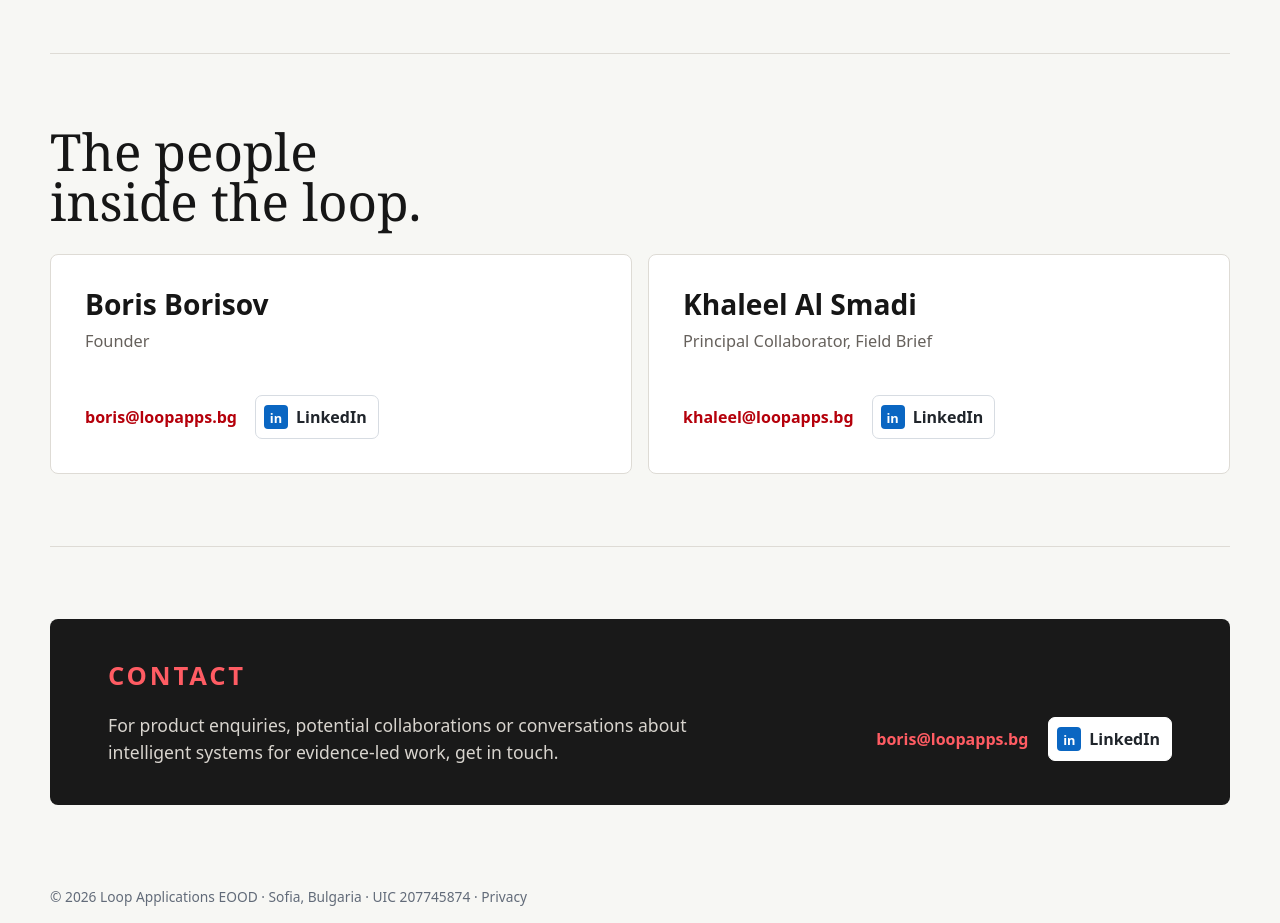
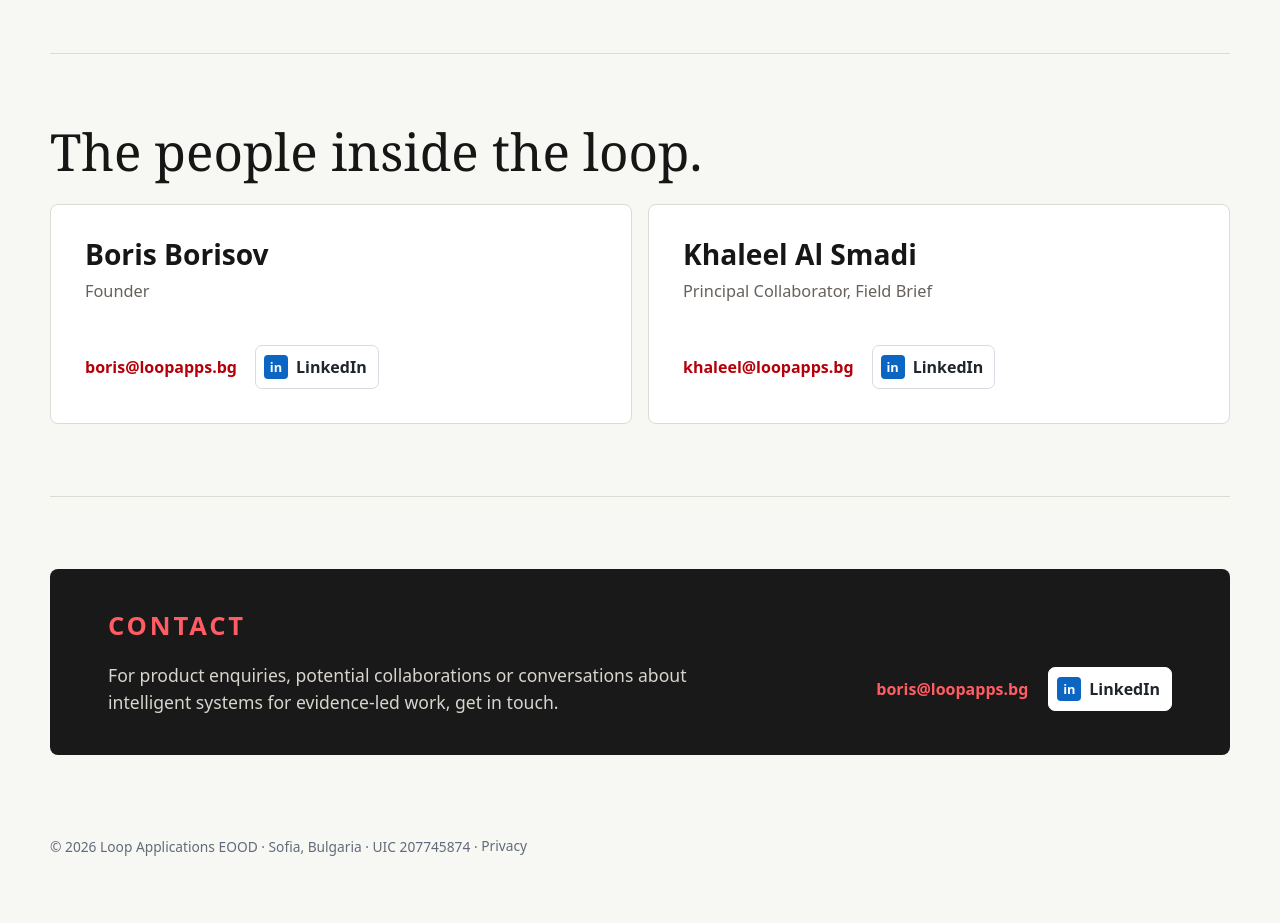
Before and after one commit to boris-loop/loopapps-bg, a React (Vite) app: page / in a window 1280 px wide. Shown: the part 1660-2583 px from the top of the page. After the commit the page ends 2559 px from the top, so only its background shows below. Built offline with nearby package versions, Linux system fonts and the light colour scheme.

Commit message:
Keep team heading on one line

```diff
--- a/src/components/sections/TeamSection.tsx
+++ b/src/components/sections/TeamSection.tsx
@@ -5,7 +5,7 @@ export function TeamSection() {
   return (
     <section className="section-shell scroll-mt-24" id="team" aria-labelledby="team-title">
       <div className="mb-7 flex items-end justify-between gap-7 max-[53.75rem]:block">
-        <h2 className="mb-0 max-w-[18ch] font-serif text-[clamp(2.4rem,4vw,4.1rem)] font-[450] leading-[0.98]" id="team-title">The people inside the loop.</h2>
+        <h2 className="mb-0 whitespace-nowrap font-serif text-[clamp(2.4rem,4vw,4.1rem)] font-[450] leading-[0.98] max-[53.75rem]:whitespace-normal" id="team-title">The people inside the loop.</h2>
       </div>
       <div className="grid grid-cols-2 gap-4 max-[53.75rem]:grid-cols-1">
         {people.map((person) => (
```
